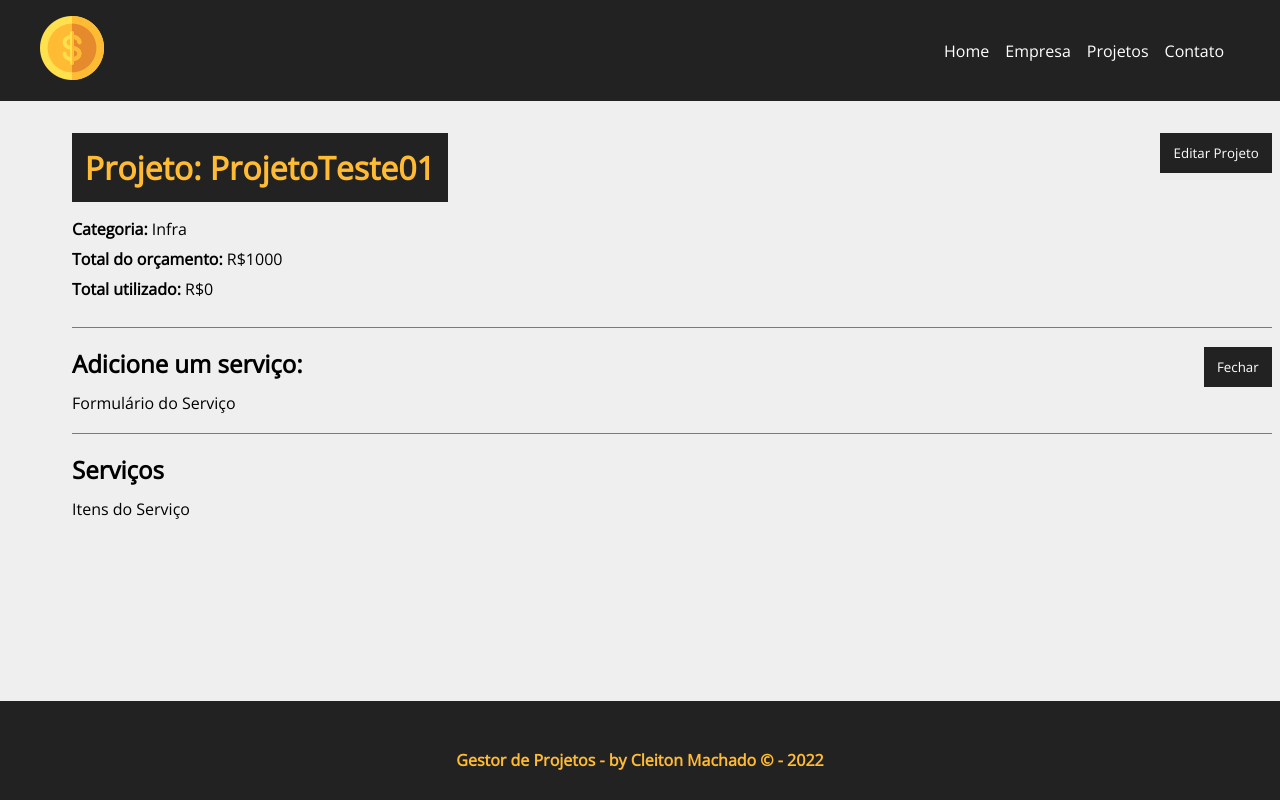
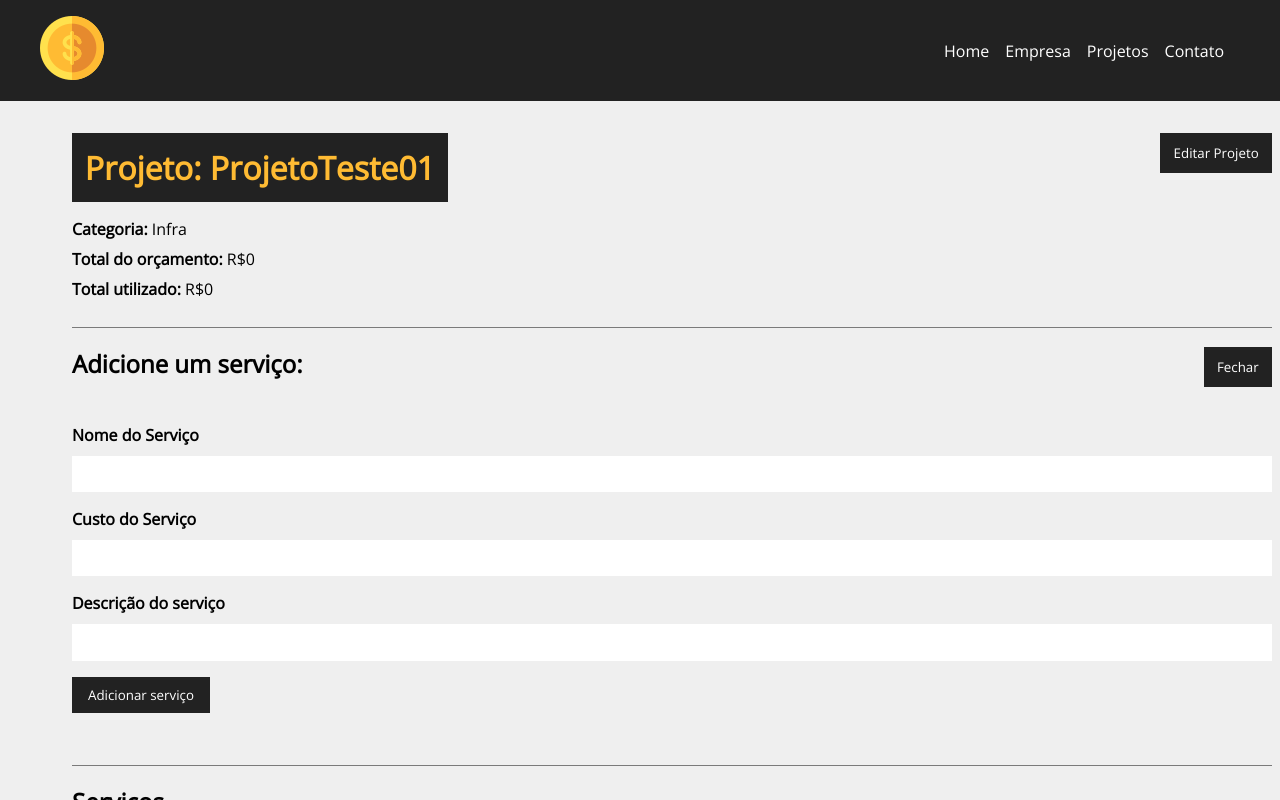
Before and after one commit to CleitonTorres/cursoReact, a React (Create React App) app in the folder site-gestor-projetos/: page /project/1 in a window 1280 px wide. Both pictures are taken after a click on the button "Adicionar Serviço". Shown: the top 800 px of the page. Built offline with nearby package versions, Linux system fonts and the light colour scheme; data requests are answered from the project's data file.

Commit message:
aula 34, inserindo serviços e fazendo validação de custo e orçamento

```diff
--- a/site-gestor-projetos/db.json
+++ b/site-gestor-projetos/db.json
@@ -8,7 +8,7 @@
         "name": "Infra"
       },
       "cost": 0,
-      "service": [],
+      "services": [],
       "id": 1
     },
     {
@@ -18,8 +18,15 @@
         "id": "1",
         "name": "Infra"
       },
-      "cost": 0,
-      "service": [],
+      "cost": 1000,
+      "services": [
+        {
+          "name": "Novo serviço 01",
+          "cost": "1000",
+          "description": "Serviço de teste 010101",
+          "id": "c3254286-d755-493d-bf8b-c8163de23cea"
+        }
+      ],
       "id": 2
     },
     {
@@ -30,7 +37,7 @@
         "name": "Design"
       },
       "cost": 0,
-      "service": [],
+      "services": [],
       "id": 3
     },
     {
@@ -41,7 +48,7 @@
         "name": "Desenvolvimento"
       },
       "cost": 0,
-      "service": [],
+      "services": [],
       "id": 4
     }
   ],
@@ -62,32 +69,5 @@
       "id": 4,
       "name": "Planejamento"
     }
-  ],
-  "msg": [
-    {
-      "title": "salveProjectError",
-      "msgText": "Algo deu errado ao salvar o processo!",
-      "id": 1
-    },
-    {
-      "title": "salveProjectSuccess",
-      "msgText": "Salvo com sucesso!",
-      "id": 2
-    },
-    {
-      "title": "budgetLessCost",
-      "msgText": "O orçamento não pode ser menor que o custo do projeto!",
-      "id": 3
-    },
-    {
-      "title": "createProjectSuccess",
-      "msgText": "Projeto criado com sucesso!",
-      "id": 4
-    },
-    {
-      "title": "updateProjectSuccess",
-      "msgText": "Projeto atualizado!",
-      "id": 5
-    }
   ]
 }
--- a/site-gestor-projetos/src/components/layout/Message.js
+++ b/site-gestor-projetos/src/components/layout/Message.js
@@ -3,7 +3,6 @@ import React, { useEffect, useState } from "react";
 import style from './Message.module.css';
 
 function Message({ type, msg }) {
-    const id = msg;
     const [visible, setVisible] = useState(false);
 
     useEffect(() => {
@@ -19,7 +18,7 @@ function Message({ type, msg }) {
 
         return () => clearTimeout(timer)
 
-    }, [id])
+    }, [msg])
 
     return (
         <>
--- a/site-gestor-projetos/src/components/pages/Project.js
+++ b/site-gestor-projetos/src/components/pages/Project.js
@@ -1,10 +1,12 @@
 import React, { useState, useEffect } from "react";
 import { useParams } from "react-router-dom";
+import {parse, v4 as uuidv4} from 'uuid';
 
 import style from './Project.module.css';
 import Loading from '../layout/Loading.js';
 import Container from '../layout/Container.js';
 import ProjectForm from '../projectForm/ProjectForm.js';
+import ServiceForm from '../serviceForm/ServiceForm.js';
 import Message from '../layout/Message.js';
 
 function Project() {
@@ -26,6 +28,42 @@ function Project() {
             .catch(err => console.log(err))
         }, 3000)//remover setTimeout nos projeto finalizado.
     }, [id]); //id é a referencia a ser monitorada pelo useEffect.
+
+    function creatService (project){
+        setMessage('')// reseta o valor da mensagem.
+
+        //last service
+        const lastService = project.services[project.services.length - 1]
+        lastService.id = uuidv4();
+        const lastServiceCost = lastService.cost
+        const newCost = parseFloat(project.cost) + parseFloat(lastServiceCost)
+
+        //max value validation
+        if(newCost > parseFloat(project.budget)){
+            setMessage("Orçamento ultrapassado! Verifique o valor do serviço!")
+            setTypeMessage("error")
+            project.services.pop()
+            return false;
+        }
+
+        //add servive cost to project total cost
+        project.cost = newCost
+
+        //update project
+        fetch(`http://localhost:5000/projects/${project.id}`, {
+            method: 'PATCH', //atualiza apenas o que é enviado e não todo o DB.
+            headers: {
+                'Content-Type': 'application/json'
+            },
+            body: JSON.stringify(project) //dados que estão sendo enviados para o DB.
+        })
+        .then((resp) => resp.json())
+        .then((data) => {
+            //exibir os serviços.
+            console.log(data)
+        })
+        .catch(err => console.log(err))
+    }
 
     function toggleProjectForm(){
         setShowProjectForm(!showProjectForm);
@@ -79,7 +117,7 @@ function Project() {
                                     <span>Categoria:</span> {project.category.name}
                                 </p>
                                 <p>
-                                    <span>Total do orçamento:</span> R${project.budget}
+                                    <span>Total do orçamento:</span> R${project.cost}
                                 </p>
                                 <p>
                                     <span>Total utilizado:</span> R${project.cost}
@@ -101,7 +139,12 @@ function Project() {
                                 {!showServiceForm ? 'Adicionar Serviço' : 'Fechar'}
                             </button>
                             <div className={style.project_info}>
-                                {showServiceForm && <div>Formulário do Serviço</div>}
+                                {showServiceForm && (
+                                    <ServiceForm
+                                        handleSubmit={creatService}
+                                        btnText="Adicionar serviço"
+                                        projectData={project}
+                                    />)}
                             </div>
                     </div>
                     <h2>Serviços</h2>
--- /dev/null
+++ b/site-gestor-projetos/src/components/serviceForm/ServiceForm.js
@@ -0,0 +1,53 @@
+import React, {useState} from 'react';
+
+import InputComponent from '../form/InputComponent';
+import SubmitButtonComponent from '../form/SubmitButtonComponent';
+
+import style from '.././projectForm/ProjectForm.module.css';
+
+function Service ({handleSubmit, btnText, projectData}){
+
+    const [service, setService] = useState();
+
+    function submit (e){
+        e.preventDefault()
+        projectData.services.push(service)
+        handleSubmit(projectData)
+    }
+
+    function handleChange(e){
+        //spread aperator (...)
+        setService({...service, [e.target.name]: e.target.value})
+    }
+
+    return (
+        <form onSubmit={submit} className={style.form}>
+            <InputComponent
+                type="text"
+                text="Nome do Serviço"
+                name="name"
+                placehold="Insira o nome do serviço..."
+                handleOnChange={handleChange}
+            />
+
+            <InputComponent
+                type="number"
+                text="Custo do Serviço"
+                name="cost"
+                placehold="Insira o valor total..."
+                handleOnChange={handleChange}
+            />
+
+            <InputComponent
+                type="text"
+                text="Descrição do serviço"
+                name="description"
+                placehold="Descreva o serviço..."
+                handleOnChange={handleChange}
+            />
+
+            <SubmitButtonComponent text={btnText}/>
+        </form>
+    );
+}
+export default Service;
```
Also changed, not shown: package.json (deleted, +0 -17 lines), 1 other file (tests, documents, lock files or other folders).
